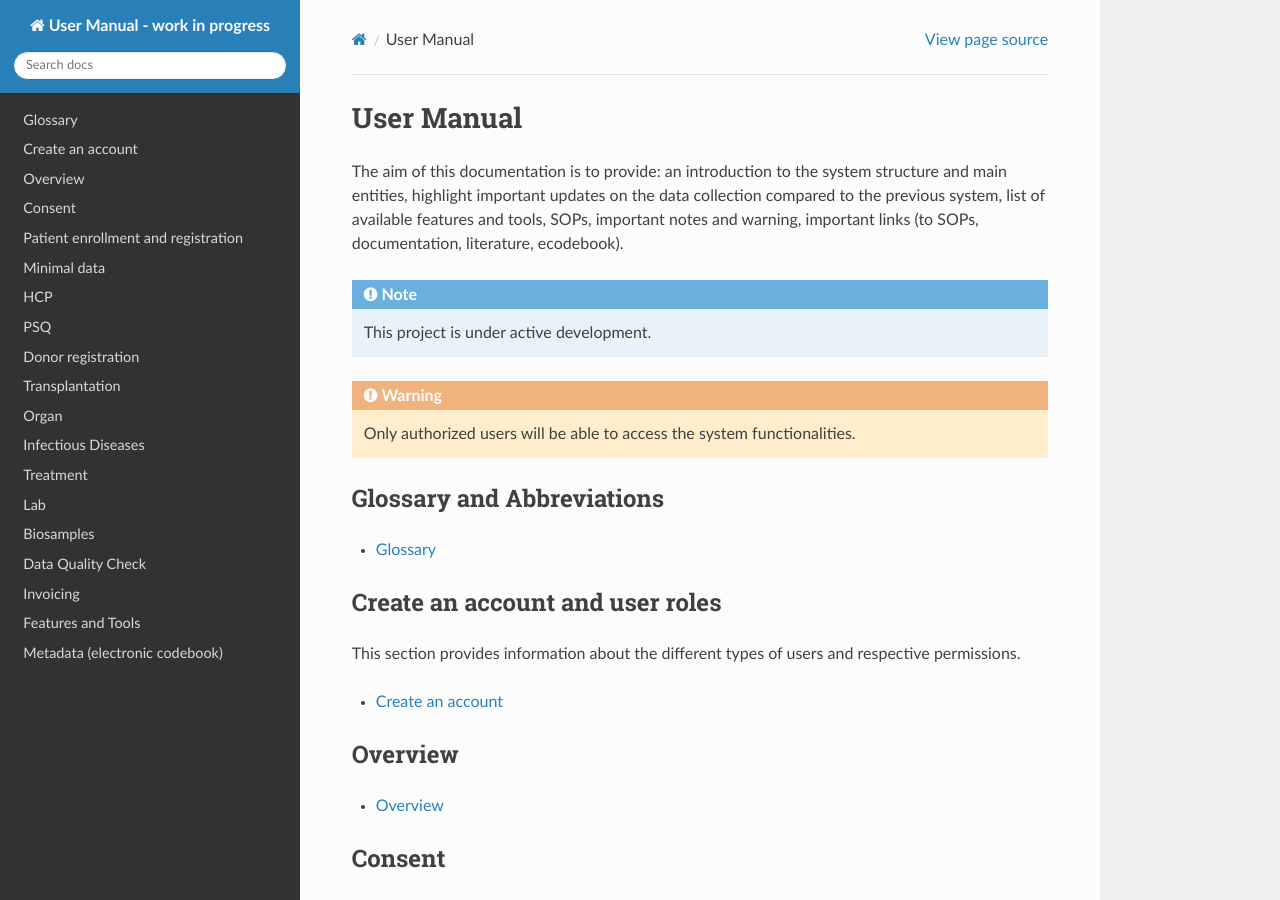
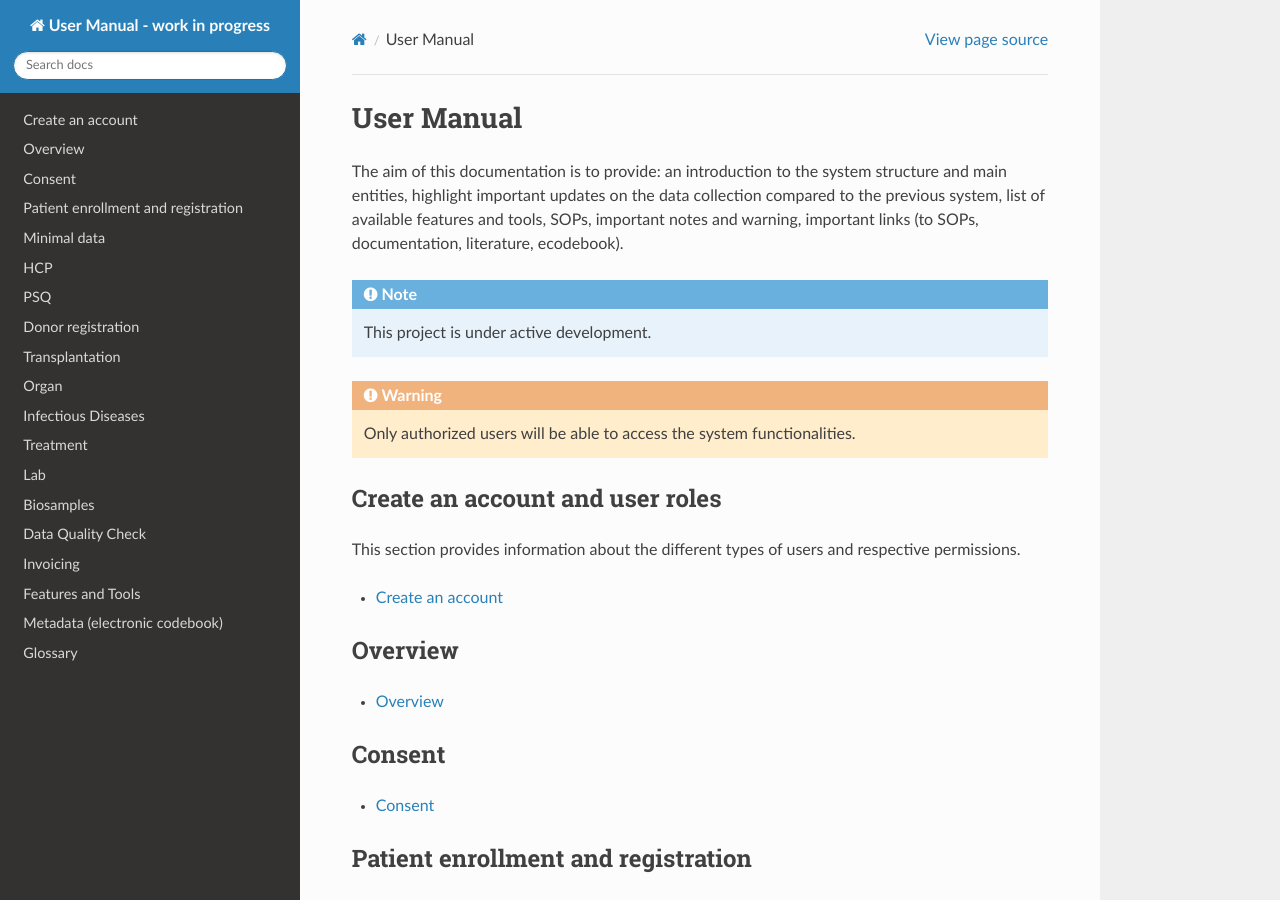
Before and after one commit to swiss-transplant-cohort-study/3LC-user-manual, a Sphinx documentation site: the page built from docs/source/index.rst, in a window 1280 px wide and 900 px high. Built offline with Sphinx 7.4.7 and the Read the Docs theme 3.1.0, drawn with Linux system fonts in a browser that asks for light colours; some of the changed text lies outside the part shown.

Commit message:
Update index.rst

```diff
--- a/docs/source/index.rst
+++ b/docs/source/index.rst
@@ -9,14 +9,6 @@ The aim of this documentation is to provide: an introduction to the system struc
 
 .. warning::
    Only authorized users will be able to access the system functionalities.
-
-Glossary and Abbreviations
-********************************
-
-.. toctree::
-   :maxdepth: 1
-
-   glossary
 
 Create an account and user roles
 ******************************************
```
Also changed, not shown: other parts of docs/source/index.rst (+8 -0 lines).
